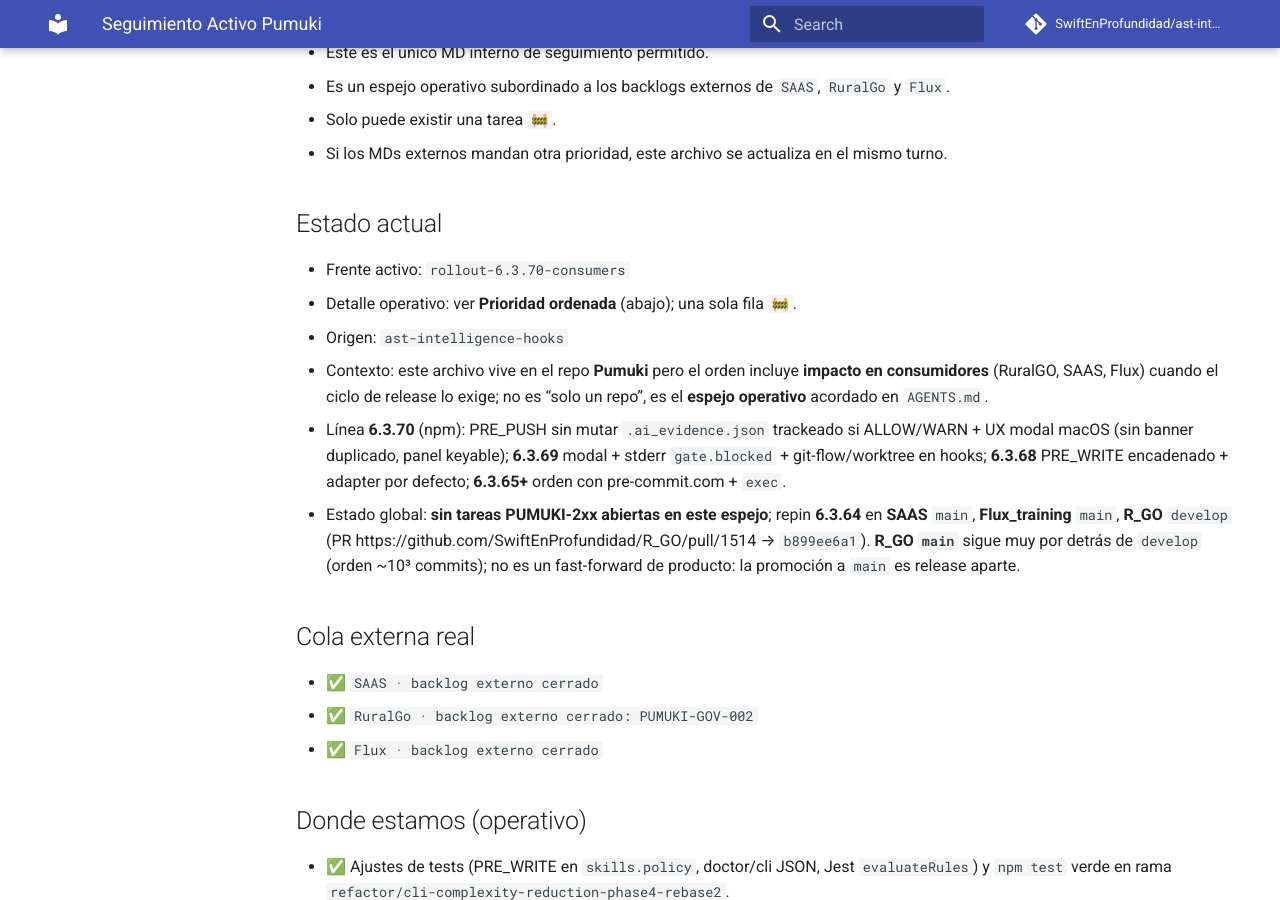
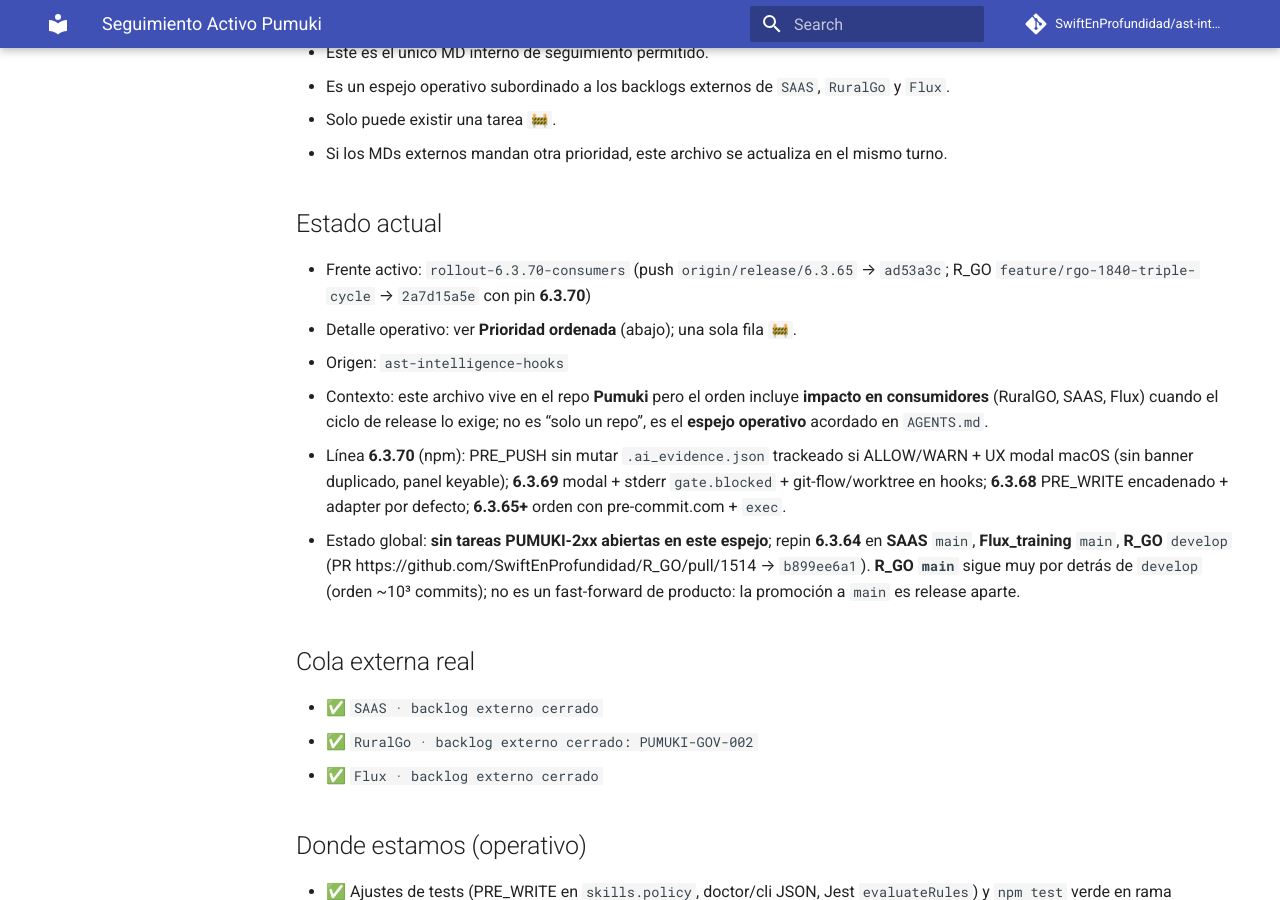
Before and after one commit to SwiftEnProfundidad/ast-intelligence-hooks, an MkDocs documentation site: the page built from docs/tracking/plan-activo-de-trabajo.md, in a window 1280 px wide and 900 px high, scrolled down 456 px. Built offline with MkDocs 1.6.1 and Material for MkDocs 9.7.7, drawn with Linux system fonts in a browser that asks for light colours; comment, search, counter and statistics services are not loaded.

Commit message:
docs(tracking): rollout 6.3.70 push + R_GO pin ref

```diff
--- a/docs/tracking/plan-activo-de-trabajo.md
+++ b/docs/tracking/plan-activo-de-trabajo.md
@@ -16,7 +16,7 @@
 
 ## Estado actual
 
-- Frente activo: `rollout-6.3.70-consumers`
+- Frente activo: `rollout-6.3.70-consumers` (push `origin/release/6.3.65` → `ad53a3c`; R_GO `feature/rgo-1840-triple-cycle` → `2a7d15a5e` con pin **6.3.70**)
 - Detalle operativo: ver **Prioridad ordenada** (abajo); una sola fila `🚧`.
 - Origen: `ast-intelligence-hooks`
 - Contexto: este archivo vive en el repo **Pumuki** pero el orden incluye **impacto en consumidores** (RuralGO, SAAS, Flux) cuando el ciclo de release lo exige; no es “solo un repo”, es el **espejo operativo** acordado en `AGENTS.md`.
```
